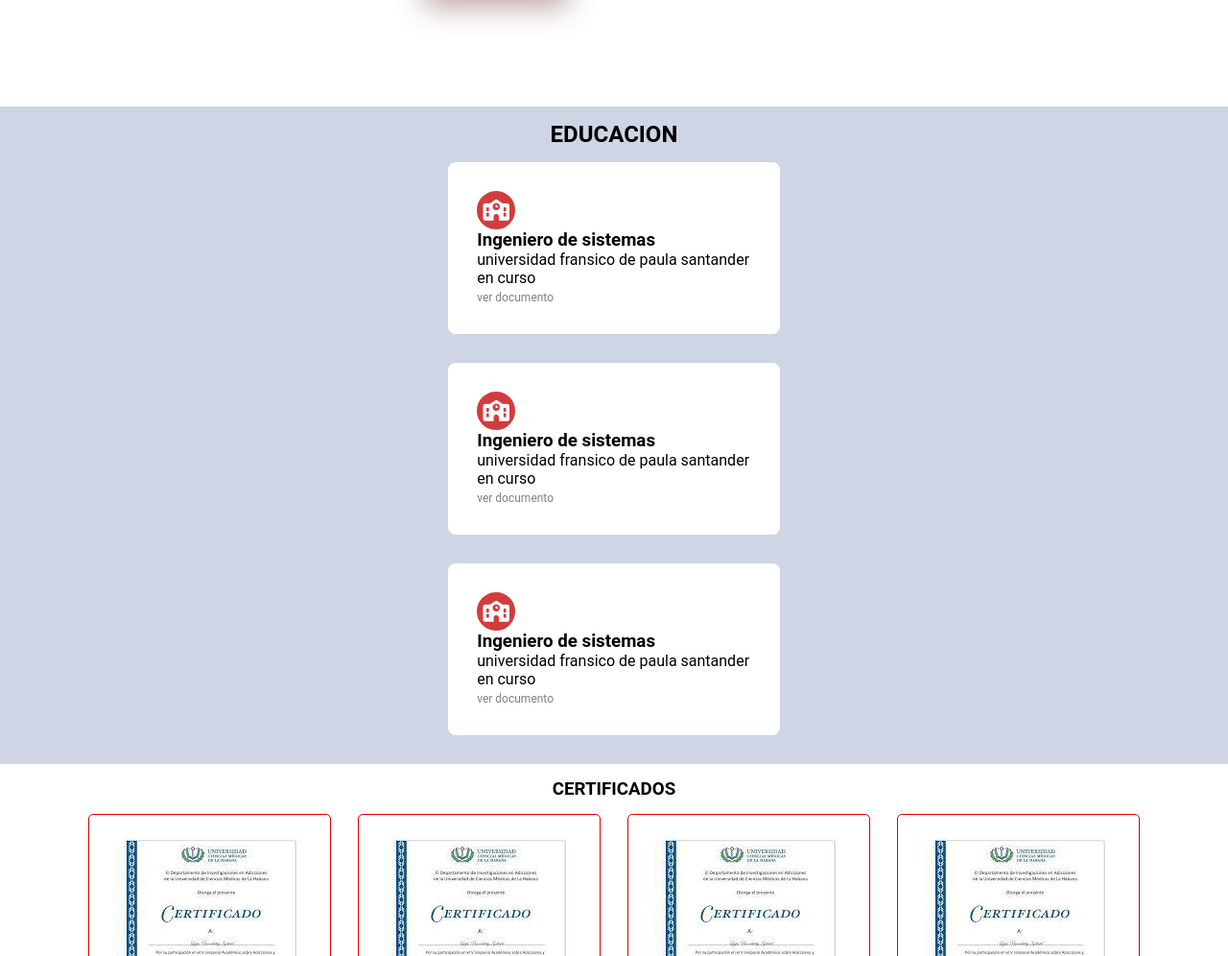
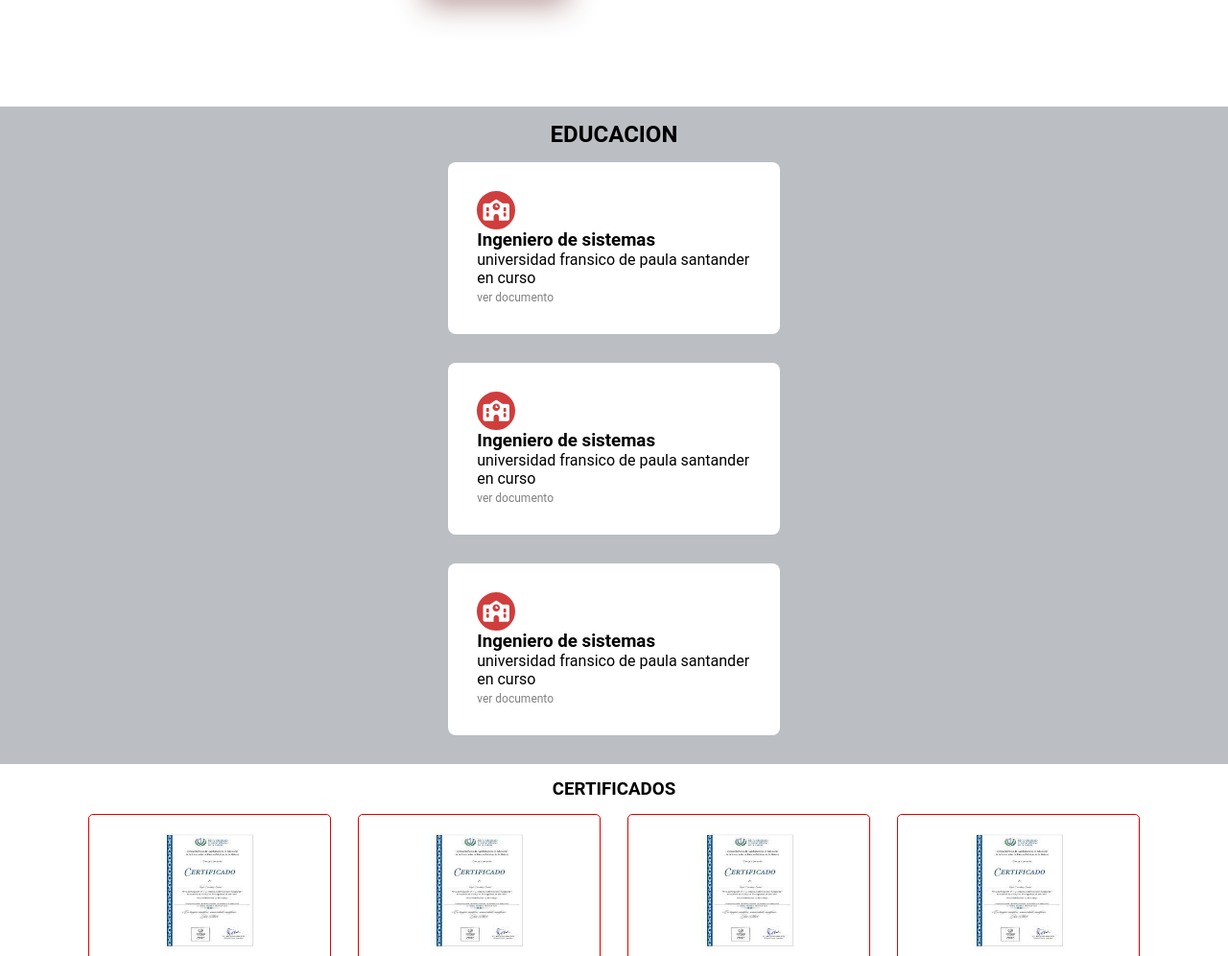
Before and after one commit to HectorRiahno/curriculum, a plain HTML site: page html/hojadevida.html in a window 1280 px wide. Shown: the part 569-1565 px from the top of the page at 96% size. Drawn offline with Linux system fonts and the light colour scheme.

Commit message:
add hoja de vida

```diff
--- a/css/hojadevida.css
+++ b/css/hojadevida.css
@@ -118,7 +118,7 @@ nav {
 }
 /* ###################education################ ###########################*/
 .section-education{
-    background-color: #ced5e4;
+    background-color: #bbbec3;
 }
 .section-education .title{
     display:block;
@@ -187,7 +187,7 @@ nav {
     margin-top: 15px;
     text-align: center;
 }
-.certificate img{
+.certificates img{
     height: auto;
     width: 100px;
 }
```
